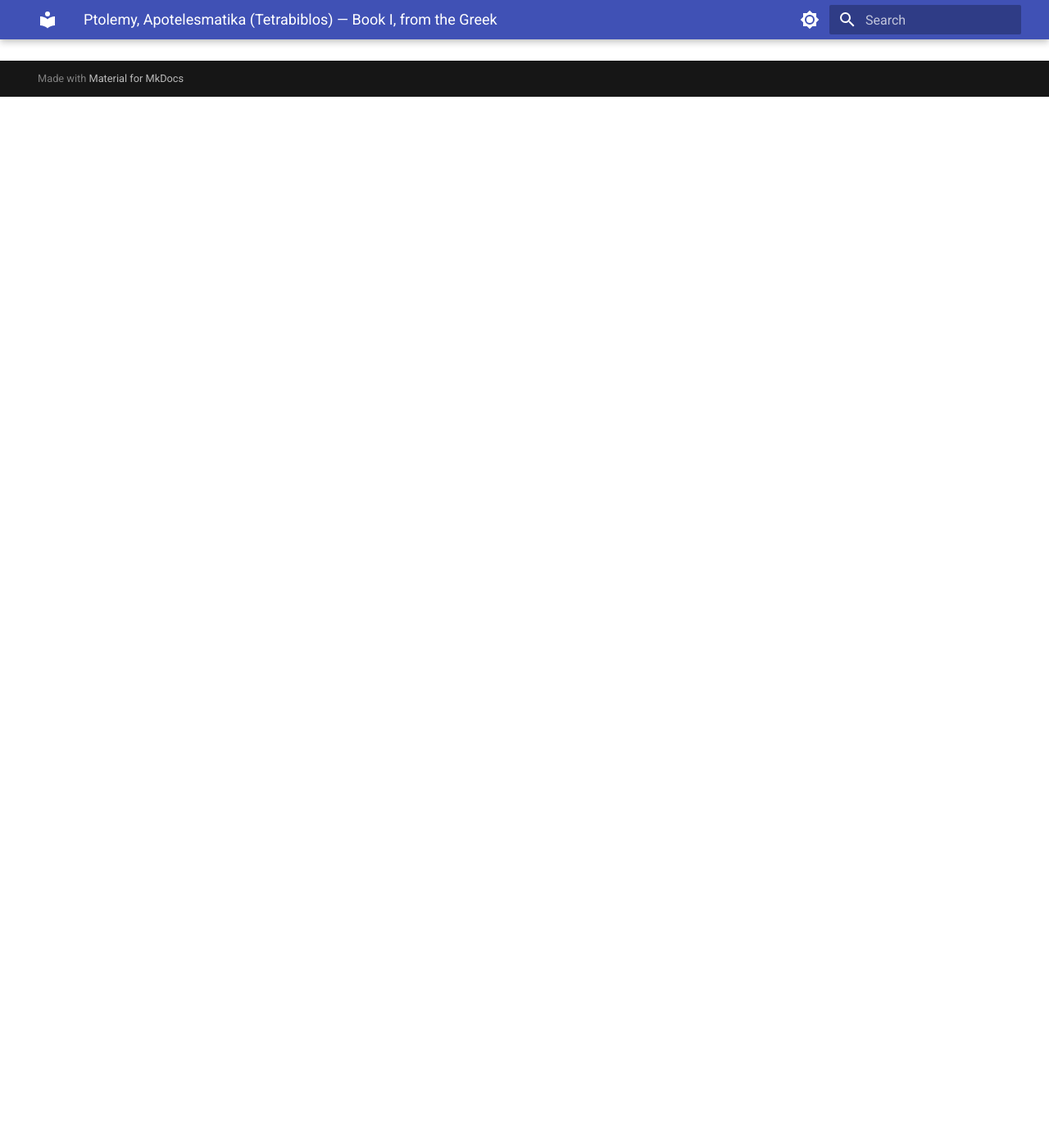
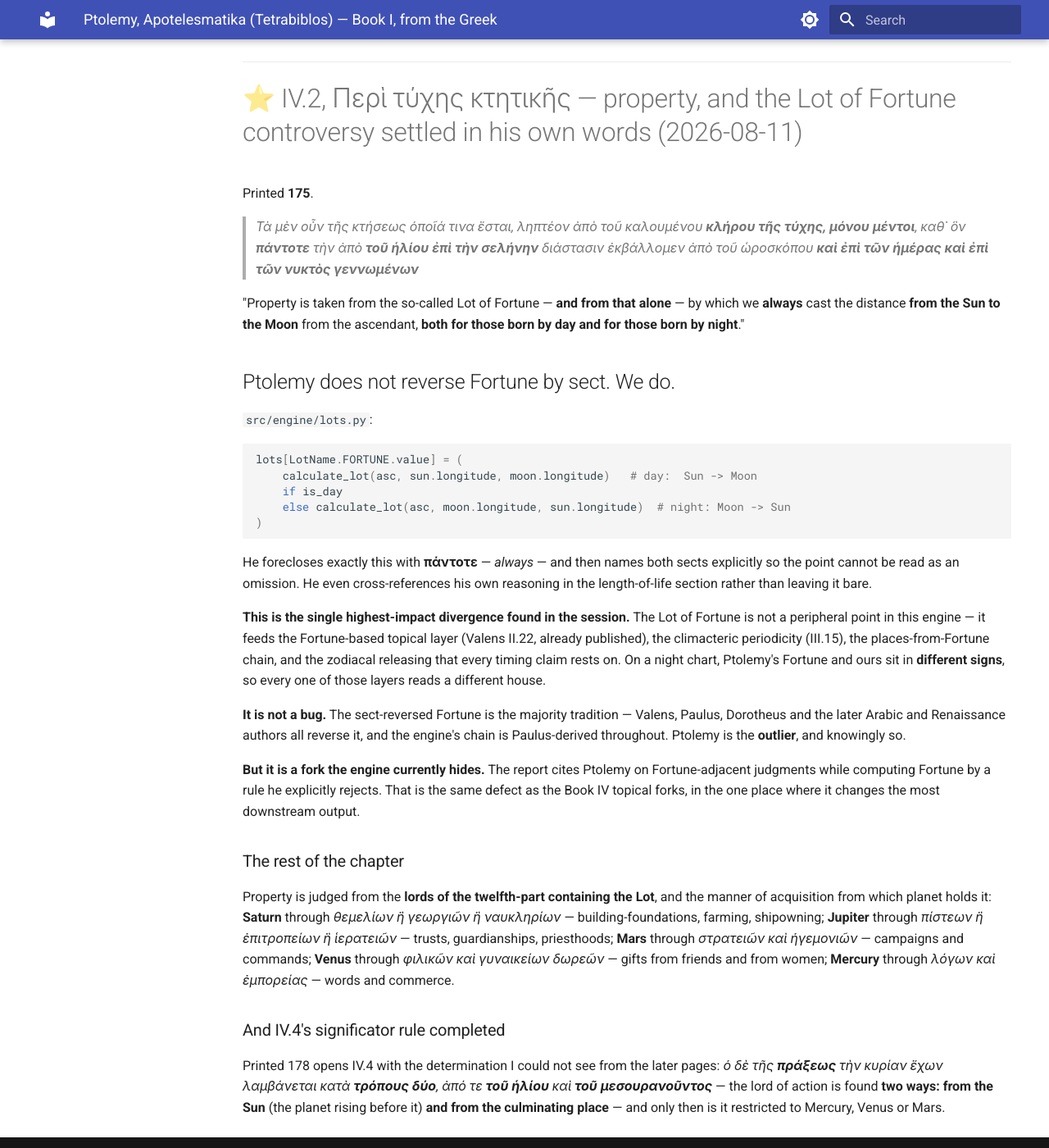
Before and after one commit to Bender1011001/traditional-astrology-engine, an MkDocs documentation site: the page built from docs/sources/ptolemy_greek_book1.md, in a window 1280 px wide and 1400 px high, scrolled down 26003 px. Shown: the whole window at 82% size. Built offline with MkDocs 1.6.1 and Material for MkDocs 9.7.7, drawn with Linux system fonts in a browser that asks for light colours; before the commit the page ends 26121 px from its top, so only the background shows below that.

Commit message:
Ptolemy IV.2: he does NOT reverse the Lot of Fortune by sect, and we do
Printed 175, and he forecloses the question in his own words:

  ... apo tou kaloumenou klerou tes tyches, MONOU MENTOI, kath' hon
  PANTOTE ten apo TOU HELIOU EPI TEN SELENEN diastasin ekballomen apo
  tou horoskopou KAI EPI TON HEMERAS KAI EPI TON NYKTOS GENNOMENON

Property is taken from the Lot of Fortune and from that ALONE, by which
we ALWAYS cast the distance from the Sun to the Moon from the
ascendant, both for those born by day AND for those born by night.

lots.py reverses it at night, Moon to Sun. Ptolemy says pantote, always,
and then names both sects explicitly so it cannot be read as an
omission, and cross-references his own reasoning in the length-of-life
section.

This is the highest-impact divergence found in the session. Fortune is
not peripheral here - it feeds the Fortune-based topical layer already
published from Valens II.22, the climacteric periodicity of III.15, the
places-from-Fortune chain, and the zodiacal releasing every timing
claim rests on. On a night chart Ptolemy's Fortune and ours fall in
DIFFERENT SIGNS, so all of those layers read a different house.

Not a bug. The sect-reversed Fortune is the majority tradition - Valens,
Paulus, Dorotheus and the later Arabic and Renaissance authors all
reverse it, and our chain is Paulus-derived throughout. Ptolemy is the
outlier and knowingly so. But it is a fork the engine hides: the report
cites Ptolemy on Fortune-adjacent judgments while computing Fortune by
a rule he explicitly rejects.

Also captured: property judged from the lords of the twelfth-part
holding the Lot, with the manner of acquisition by planet - Saturn
through foundations, farming and shipowning; Jupiter through trusts,
guardianships and priesthoods; Mars through campaigns and commands;
Venus through gifts from friends and women; Mercury through words and
commerce. And IV.4's significator determination, which the later pages
did not show: the lord of action is found two ways, from the Sun and
from the culminating place, and only then restricted to Mercury, Venus
or Mars.

Co-Authored-By: Claude Opus 5 <noreply@anthropic.com>

````diff
--- a/docs/sources/ptolemy_greek_book1.md
+++ b/docs/sources/ptolemy_greek_book1.md
@@ -704,3 +704,41 @@ Four consecutive chapters, four topics the engine also judges, and **not one of
 The honest options are to surface the fork where both are cited, or to stop citing Ptolemy on topics where his method is not the one being run. Recorded as the largest doctrinal finding of the session, above any individual delineation.
 
 **Two things in Book IV are additionally not implemented at all**, rather than being forks: the **synastry method of IV.7** (four points per chart, a 17° ascendant orb, Aristotle's three kinds of friendship), and the **benefic rescue of III.11** (Jupiter 12°, Venus 8°, on the anaretic degree).
+
+---
+
+# ⭐ IV.2, Περὶ τύχης κτητικῆς — property, and the Lot of Fortune controversy settled in his own words (2026-08-11)
+
+Printed **175**.
+
+> *Τὰ μὲν οὖν τῆς κτήσεως ὁποῖά τινα ἔσται, ληπτέον ἀπὸ τοῦ καλουμένου **κλήρου τῆς τύχης, μόνου μέντοι**, καθ᾽ ὃν **πάντοτε** τὴν ἀπὸ **τοῦ ἡλίου ἐπὶ τὴν σελήνην** διάστασιν ἐκβάλλομεν ἀπὸ τοῦ ὡροσκόπου **καὶ ἐπὶ τῶν ἡμέρας καὶ ἐπὶ τῶν νυκτὸς γεννωμένων***
+
+"Property is taken from the so-called Lot of Fortune — **and from that alone** — by which we **always** cast the distance **from the Sun to the Moon** from the ascendant, **both for those born by day and for those born by night**."
+
+## Ptolemy does not reverse Fortune by sect. We do.
+
+`src/engine/lots.py`:
+
+```python
+lots[LotName.FORTUNE.value] = (
+    calculate_lot(asc, sun.longitude, moon.longitude)   # day:  Sun -> Moon
+    if is_day
+    else calculate_lot(asc, moon.longitude, sun.longitude)  # night: Moon -> Sun
+)
+```
+
+He forecloses exactly this with **πάντοτε** — *always* — and then names both sects explicitly so the point cannot be read as an omission. He even cross-references his own reasoning in the length-of-life section rather than leaving it bare.
+
+**This is the single highest-impact divergence found in the session.** The Lot of Fortune is not a peripheral point in this engine — it feeds the Fortune-based topical layer (Valens II.22, already published), the climacteric periodicity (III.15), the places-from-Fortune chain, and the zodiacal releasing that every timing claim rests on. On a night chart, Ptolemy's Fortune and ours sit in **different signs**, so every one of those layers reads a different house.
+
+**It is not a bug.** The sect-reversed Fortune is the majority tradition — Valens, Paulus, Dorotheus and the later Arabic and Renaissance authors all reverse it, and the engine's chain is Paulus-derived throughout. Ptolemy is the **outlier**, and knowingly so.
+
+**But it is a fork the engine currently hides.** The report cites Ptolemy on Fortune-adjacent judgments while computing Fortune by a rule he explicitly rejects. That is the same defect as the Book IV topical forks, in the one place where it changes the most downstream output.
+
+### The rest of the chapter
+
+Property is judged from the **lords of the twelfth-part containing the Lot**, and the manner of acquisition from which planet holds it: **Saturn** through *θεμελίων ἢ γεωργιῶν ἢ ναυκληρίων* — building-foundations, farming, shipowning; **Jupiter** through *πίστεων ἢ ἐπιτροπείων ἢ ἱερατειῶν* — trusts, guardianships, priesthoods; **Mars** through *στρατειῶν καὶ ἡγεμονιῶν* — campaigns and commands; **Venus** through *φιλικῶν καὶ γυναικείων δωρεῶν* — gifts from friends and from women; **Mercury** through *λόγων καὶ ἐμπορείας* — words and commerce.
+
+### And IV.4's significator rule completed
+
+Printed 178 opens IV.4 with the determination I could not see from the later pages: *ὁ δὲ τῆς **πράξεως** τὴν κυρίαν ἔχων λαμβάνεται κατὰ **τρόπους δύο**, ἀπό τε **τοῦ ἡλίου** καὶ **τοῦ μεσουρανοῦντος*** — the lord of action is found **two ways: from the Sun** (the planet rising before it) **and from the culminating place** — and only then is it restricted to Mercury, Venus or Mars.
````
